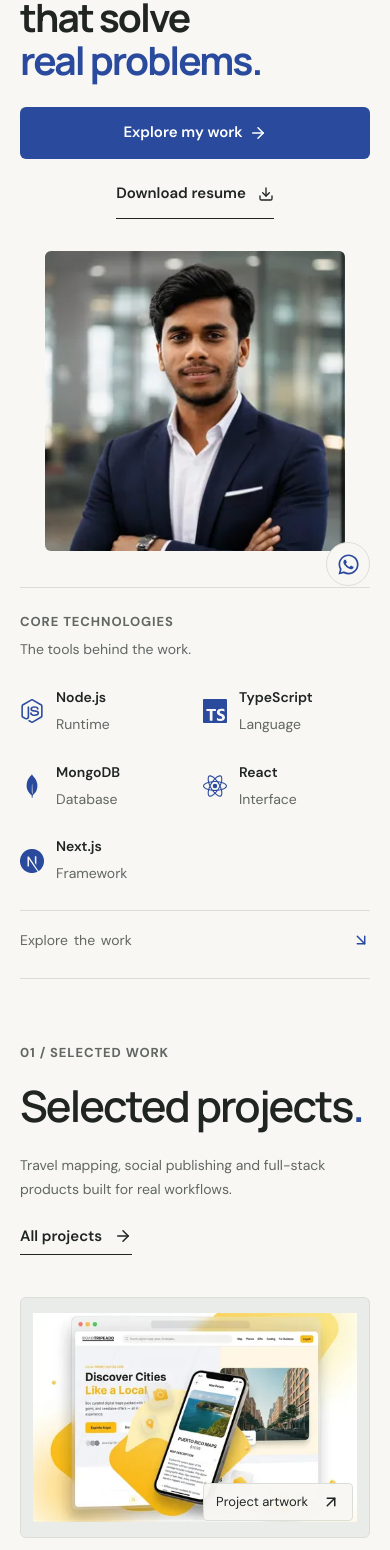
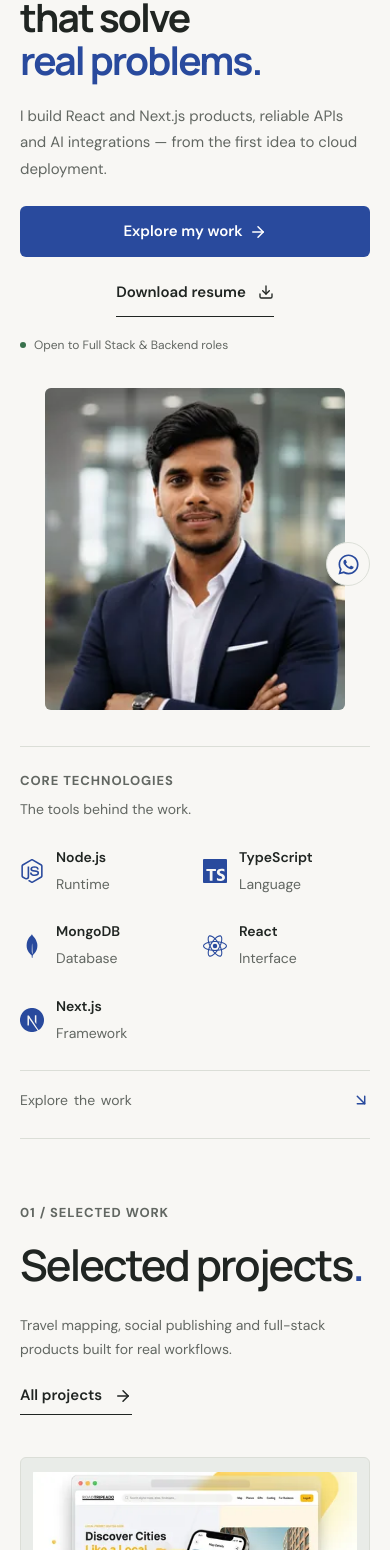
Before and after one commit to Mohosin075/mohosin-portfolio, a React (Vite) app: page / in a window 390 px wide. Shown: the part 238-1788 px from the top of the page. Built offline with nearby package versions, Linux system fonts and the light colour scheme.

Commit message:
feat: add project component, profile data, page generation script, and styling updates

```diff
--- a/src/components/projects/Projects.jsx
+++ b/src/components/projects/Projects.jsx
@@ -41,7 +41,7 @@ export default function Projects({ limit }) {
        visible.length === 0 ? <div className="state-panel"><h2>No projects in this category yet.</h2><button className="btn-ghost" onClick={() => setCategory("all")}>View all work</button></div> :
        <div className="work-grid">
          {visible.map((project, index) => <article key={project.id} className={index === 0 ? "work-card work-card-featured" : "work-card"}>
-           <Link className={"work-card-image work-tone-" + project.imageTone} to={"/projects/" + project.id} aria-label={"View " + project.title + " case study"}><img src={project.image} srcSet={project.imageSet} sizes={index === 0 ? "(max-width: 799px) calc(100vw - 40px), 760px" : "(max-width: 799px) calc(100vw - 40px), 580px"} alt={projectName(project.title) + " project artwork"} loading="lazy" decoding="async" /><span className="work-image-caption">{project.previewLabel}<ArrowUpRight size={18} aria-hidden="true" /></span></Link>
+           <Link className={"work-card-image work-tone-" + project.imageTone} to={"/projects/" + project.id} aria-label={"View " + project.title + " case study"}><img src={project.image} srcSet={project.imageSet} sizes={index === 0 ? "(max-width: 799px) calc(100vw - 40px), 680px" : "(max-width: 799px) calc(100vw - 40px), 580px"} alt={projectName(project.title) + " project artwork"} loading="lazy" decoding="async" /><span className="work-image-caption">View project<ArrowUpRight size={16} aria-hidden="true" /></span></Link>
            <div className="work-card-body">
              <div className="work-card-kicker"><span className="work-index">{String(index + 1).padStart(2, "0")}</span><span className="eyebrow">{project.category === "backend" ? "Backend engineering" : "Full-stack development"}</span>{index === 0 && <span className="featured-label">Featured work</span>}</div>
              <h2><Link to={"/projects/" + project.id}>{projectName(project.title)}</Link></h2>
--- a/src/data/profile.js
+++ b/src/data/profile.js
@@ -23,4 +23,4 @@ export const experience = [
 ];
 export const contact = { phone: '+880 1981-381386', whatsapp: 'https://wa.me/8801981381386', linkedin: 'https://www.linkedin.com/in/mohosin075/', email: 'mohosinali075@gmail.com' };
 
-export const profile = { title: "Full Stack Developer", summary: "I turn complex ideas into scalable digital products. With hands-on experience in backend engineering, full-stack development, AI integrations, and cloud infrastructure, I build reliable solutions from concept to production.", availability: "Open to Full Stack & Backend roles" };
+export const profile = { title: "Full Stack Developer", summary: "I build React and Next.js products, reliable APIs and AI integrations — from the first idea to cloud deployment.", availability: "Open to Full Stack & Backend roles" };
--- a/src/polish.css
+++ b/src/polish.css
@@ -56,11 +56,8 @@
 .editorial-theme .work-card-image,.editorial-theme .work-card-featured .work-card-image { position:relative; display:flex; align-items:center; justify-content:center; aspect-ratio:16/11; padding:20px; min-width:0; border:1px solid var(--border); border-radius:var(--radius); overflow:hidden; }
 .editorial-theme .work-card-image img { display:block; flex:none; width:100%; height:100%; object-fit:contain; border-radius:3px; transition:transform .35s ease; }
 .editorial-theme .work-card-image:hover img { transform:scale(1.025); }
-.editorial-theme .work-tone-sand { background:#eee9df; }
-.editorial-theme .work-tone-sage { background:#e6ece5; }
-.editorial-theme .work-tone-lavender { background:#e8e9f1; }
-.editorial-theme .work-tone-rose { background:#f0e7e4; }
-.work-image-caption { position:absolute; inset:auto 16px 16px auto; display:flex; gap:14px; align-items:center; padding:7px 12px; background:#f8f7f4f5; border:1px solid var(--border); border-radius:4px; font-size:13px; color:var(--chalk); }
+.editorial-theme :is(.work-tone-sand,.work-tone-sage,.work-tone-lavender,.work-tone-rose) { background:#edf0eb; }
+.work-image-caption { position:absolute; inset:auto 12px 12px auto; display:flex; gap:8px; align-items:center; padding:8px 10px; background:#f8f7f4f5; border:1px solid var(--border); border-radius:4px; font-size:12px; color:var(--chalk); }
 .editorial-theme .work-card-featured { display:grid; grid-template-columns:minmax(0,1.4fr) minmax(0,1fr); gap:40px; align-items:center; padding-bottom:40px; border-bottom:1px solid var(--border); }
 .editorial-theme .work-card-featured .work-card-body { display:flex; padding:0; gap:18px; }
 .editorial-theme .work-card-body { gap:16px; padding-top:24px; }
@@ -242,9 +239,9 @@
 
 @media(max-width:799px) {
  .editorial-theme .editorial-hero { padding-top:108px; }
- .editorial-hero .hero-topline,
- .editorial-hero .hero-description,
- .editorial-hero .hero-notice { display:none; }
+ .editorial-hero .hero-topline { display:none; }
+ .editorial-hero .hero-description { display:block; font-size:15px; line-height:1.75; max-width:42ch; }
+ .editorial-hero .hero-notice { display:flex; margin-top:18px; font-size:12px; }
  .editorial-hero-grid { padding:12px 0 36px; gap:32px; }
  .editorial-hero .hero-greeting { display:flex; flex-direction:column; gap:4px; margin-bottom:24px; font-size:15px; line-height:1.5; }
  .hero-greeting .hero-greeting-divider { display:none; }
@@ -269,10 +266,10 @@
 /* A simple photographic portrait, aligned with the surrounding editorial layout. */
 .editorial-portrait.hero-portrait { margin:0; max-width:380px; }
 .hero-portrait .editorial-portrait-image { aspect-ratio:4/5; border-radius:6px; background:#e5e7e1; }
-.hero-portrait .editorial-portrait-image img { object-position:50% 45%; }
+.hero-portrait .editorial-portrait-image img { object-position:50% 0%; }
 @media(max-width:799px) {
  .editorial-portrait.hero-portrait { max-width:300px; justify-self:center; }
- .hero-portrait .editorial-portrait-image { aspect-ratio:1/1; }
+ .hero-portrait .editorial-portrait-image { aspect-ratio:4/4.3; }
 }
 
 /* Case study layout on tablets and phones. */
--- a/src/redesign.css
+++ b/src/redesign.css
@@ -36,12 +36,12 @@ body { background:#f8f7f4; color:#202522; font-family:'DM Sans',sans-serif; }
 .editorial-mobile-menu > a span { margin-left:auto; font-size:28px; }
 .editorial-mobile-menu > p { margin-top:auto; padding-top:40px; font-size:13px; color:var(--muted); }
 /* Editorial introduction */
-.editorial-hero { padding-top:144px; }
+.editorial-hero { padding-top:116px; }
 .hero-topline { display:flex; justify-content:space-between; align-items:center; padding:18px 0; border-top:1px solid var(--border); }
 .hero-location { display:flex; align-items:center; gap:8px; font-size:12px; color:var(--muted); }
-.editorial-hero-grid { display:grid; grid-template-columns:minmax(0,1.65fr) minmax(0,1fr); gap:72px; align-items:center; padding:64px 0 88px; }
+.editorial-hero-grid { display:grid; grid-template-columns:minmax(0,1.65fr) minmax(0,1fr); gap:64px; align-items:center; padding:40px 0 56px; }
 .hero-greeting { font-size:15px; color:var(--muted); margin-bottom:24px; }
-.editorial-theme .editorial-hero h1 { font:650 clamp(4rem,7.7vw,6.5rem)/1.04 'Manrope',sans-serif !important; letter-spacing:-.065em !important; margin-bottom:28px; }
+.editorial-theme .editorial-hero h1 { font:650 clamp(3.6rem,6.4vw,5.5rem)/1.08 'Manrope',sans-serif !important; letter-spacing:-.055em !important; text-wrap:balance; margin-bottom:24px; }
 .hero-name-period, .heading-period { color:var(--vermillion); }
 .hero-role { font:500 clamp(1.35rem,2.25vw,1.9rem)/1.4 'Manrope',sans-serif; letter-spacing:-.035em; margin-bottom:24px; }
 .hero-role span { color:var(--vermillion); padding:0 2px; }
```
Also changed, not shown: scripts/generate-pages.mjs (added, +22 -0 lines).
